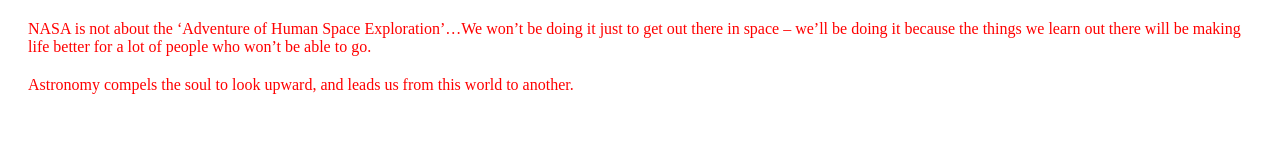
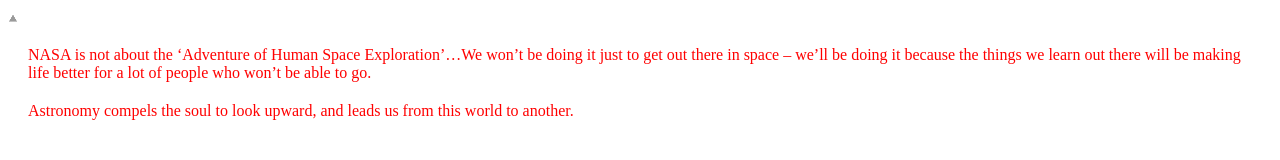
Before and after one commit to kylehill/github-pages-demo, a plain HTML site: page index.html in a window 1280 px wide. Drawn offline with Linux system fonts and the light colour scheme.

Commit message:
Adds arrow to demo

```diff
--- a/index.html
+++ b/index.html
@@ -5,6 +5,7 @@
     <link rel="stylesheet" href="style.css" />
   </head>
   <body>
+    <img src="grayarrow.gif" class="arrow" />
     <p>
       NASA is not about the ‘Adventure of Human Space Exploration’…We won’t be doing it just to get out there in space – we’ll be doing it because the things we learn out there will be making life better for a lot of people who won’t be able to go.
     </p>
```
Also changed, not shown: grayarrow.gif (added).
